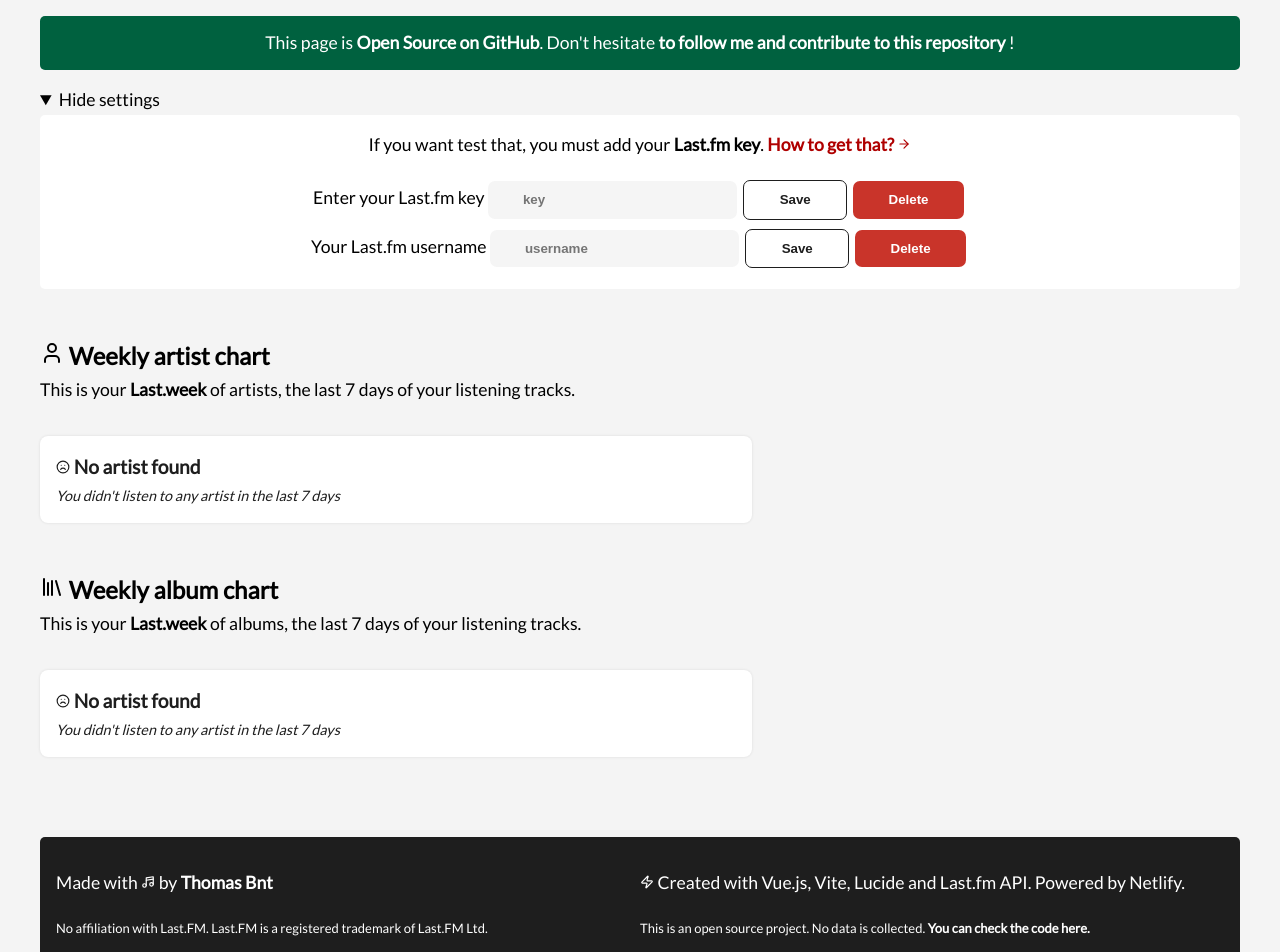
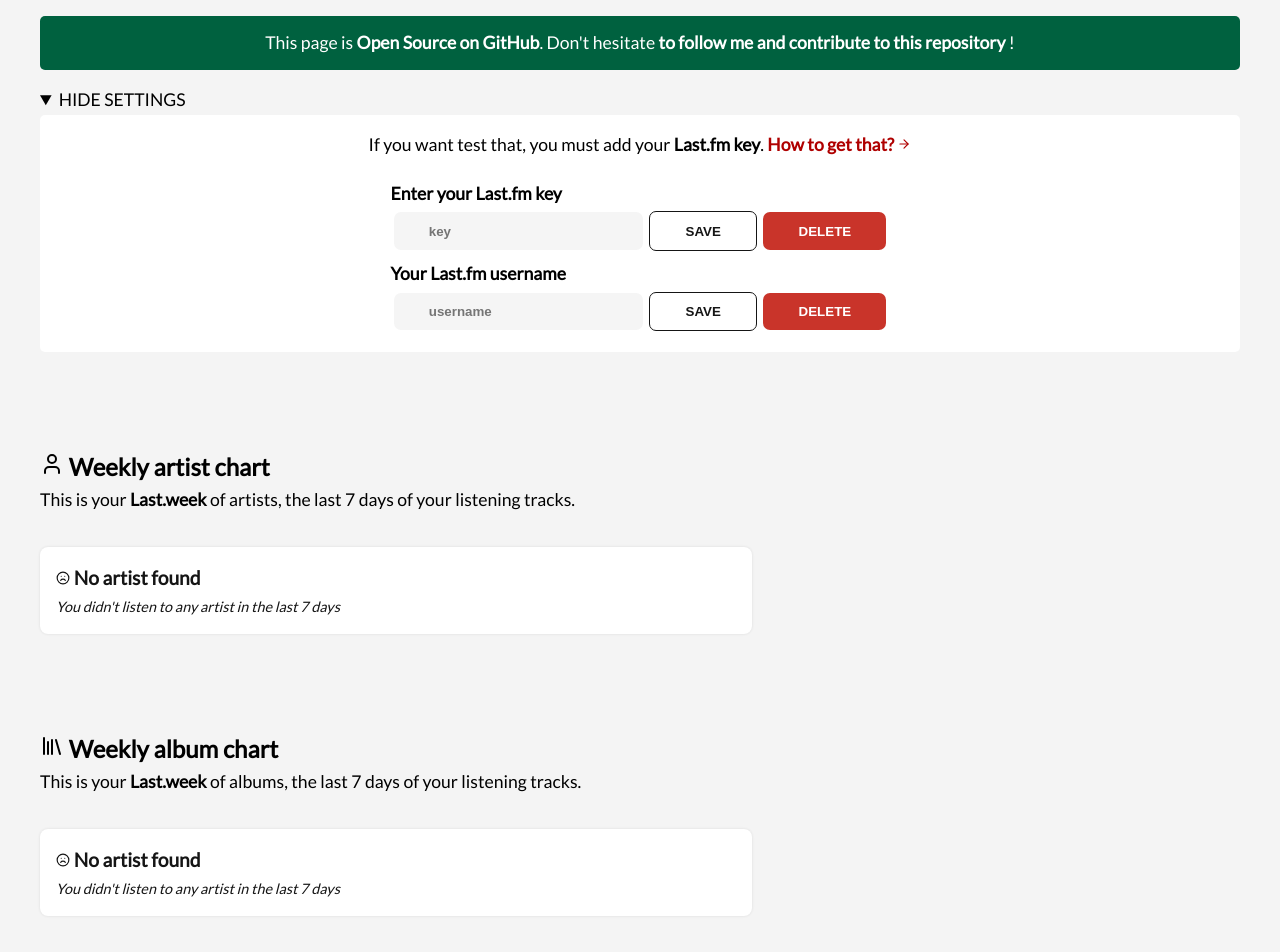
Before and after one commit to thomasbnt/lastfmprofile, a Vue app: page / in a window 1280 px wide. Shown: the top 952 px of the page. Built offline with nearby package versions, Linux system fonts and the light colour scheme.

Commit message:
:lipstick: --quite-black, better black, label, and sweep animation

```diff
--- a/src/assets/scss/base.scss
+++ b/src/assets/scss/base.scss
@@ -27,7 +27,7 @@
 
 :root {
   --primary: #AF0000;
-  --quite-black: #1e1e1e;
+  --quite-black: #151515;
   --background-primary: #a30101;
 }
 
@@ -71,7 +71,7 @@
 }
 
 section {
-  margin: 3rem 0;
+  margin: 6rem 0;
 
   header {
 	margin-bottom: 2rem;
@@ -79,7 +79,6 @@
   }
 }
 
-// Buttons and input
 button, .btn, input {
   padding: .7rem 2.2rem;
   border-radius: 7px;
@@ -96,6 +95,7 @@
   display: inline-block;
   cursor: pointer;
   transition: .2s;
+  text-transform: uppercase;
 
   &:hover {
 	box-shadow: 3px 3px 0 0 rgb(0 0 0);
@@ -115,24 +115,47 @@
   }
 }
 
+label {
+  display: block;
+  margin-bottom: .2rem;
+  font-weight: 600;
+}
+
 input {
   background-color: #f5f5f5;
 }
 
-summary:hover {
+summary {
+  text-transform: uppercase;
+
+  &:hover {
 	user-select: none;
 	cursor: pointer;
+  }
+}
+
+@keyframes sweep {
+  0% {
+	opacity: 0;
+	transform: translateY(-10px)
+  }
+  100% {
+	opacity: 1;
+	transform: translateY(0)
+  }
 }
 
 footer {
   background-color: var(--quite-black);
   color: white;
-  padding: 1rem;
+  padding: 2rem 1rem 3rem 1rem;
   margin-top: 5rem;
   border-radius: 5px;
   user-select: none;
+
   a {
 	color: #ffffff;
+
 	&:hover {
 	  color: #fcb0ac;
 	}
```
Lines whose indentation alone changed are shown as unchanged.
